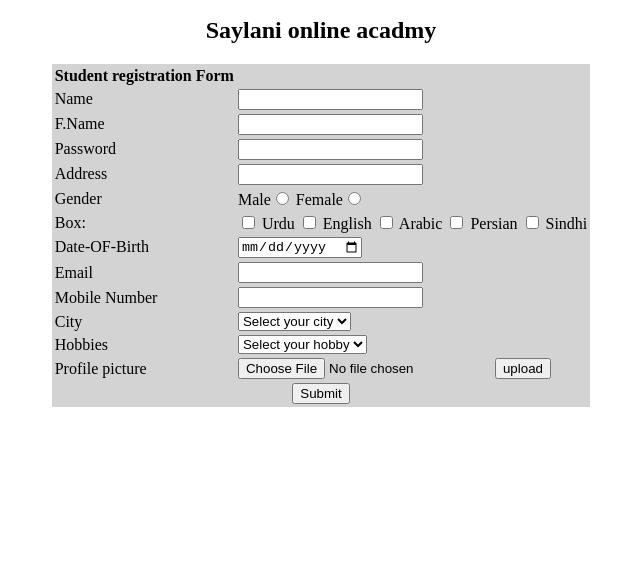
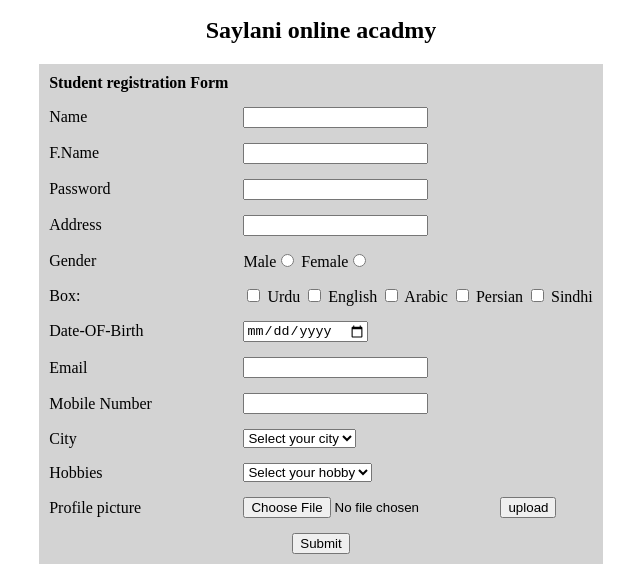
Before and after one commit to gmarain79/Assignment, a plain HTML site: page index.html in a window 1280 px wide. Shown: the part 311-883 px from the top of the page, without its empty margins (319-959 px from the left). Before the commit the page ends 800 px from the top, so only its background shows below. Drawn offline with Linux system fonts and the light colour scheme.

Commit message:
Add cellpadding and cellspacing to table

```diff
--- a/index.html
+++ b/index.html
@@ -10,7 +10,7 @@
     <h2>Saylani online acadmy</h2></center>
     <form action="./New folder/Form.html">
         <tbody>
-    <table align="center" bgcolor="lightgrey">
+    <table align="center" bgcolor="lightgrey" cellpadding="5" cellspacing="5">
         <tr align="center">
             <th>Student registration Form</th>
         </tr>
```
